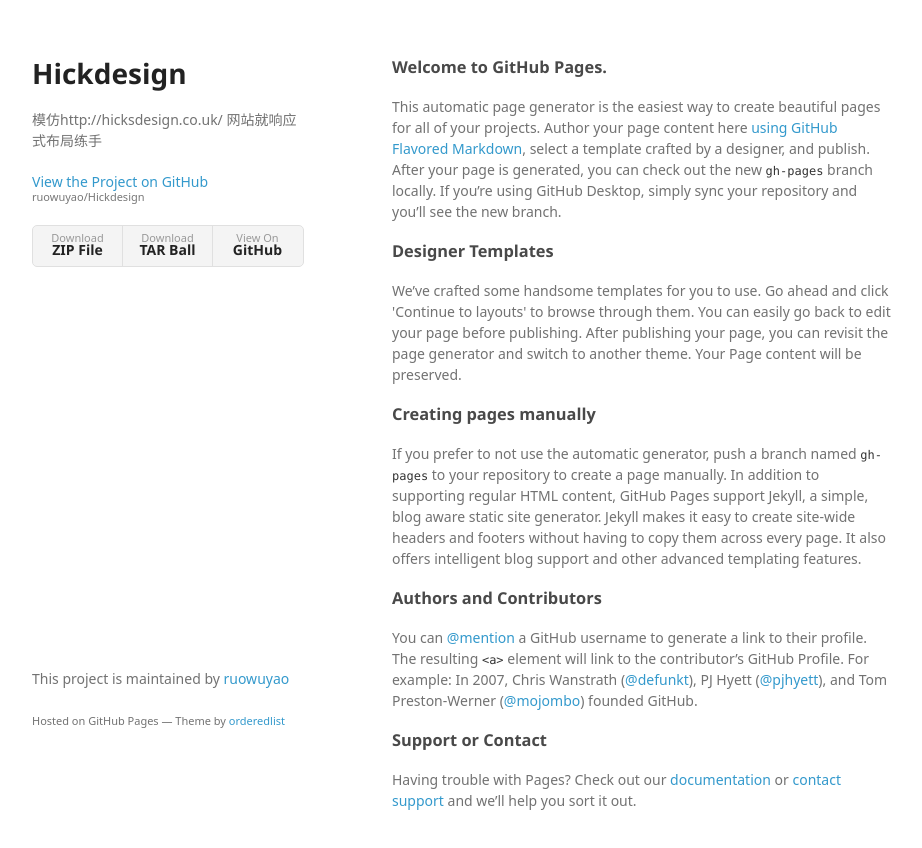
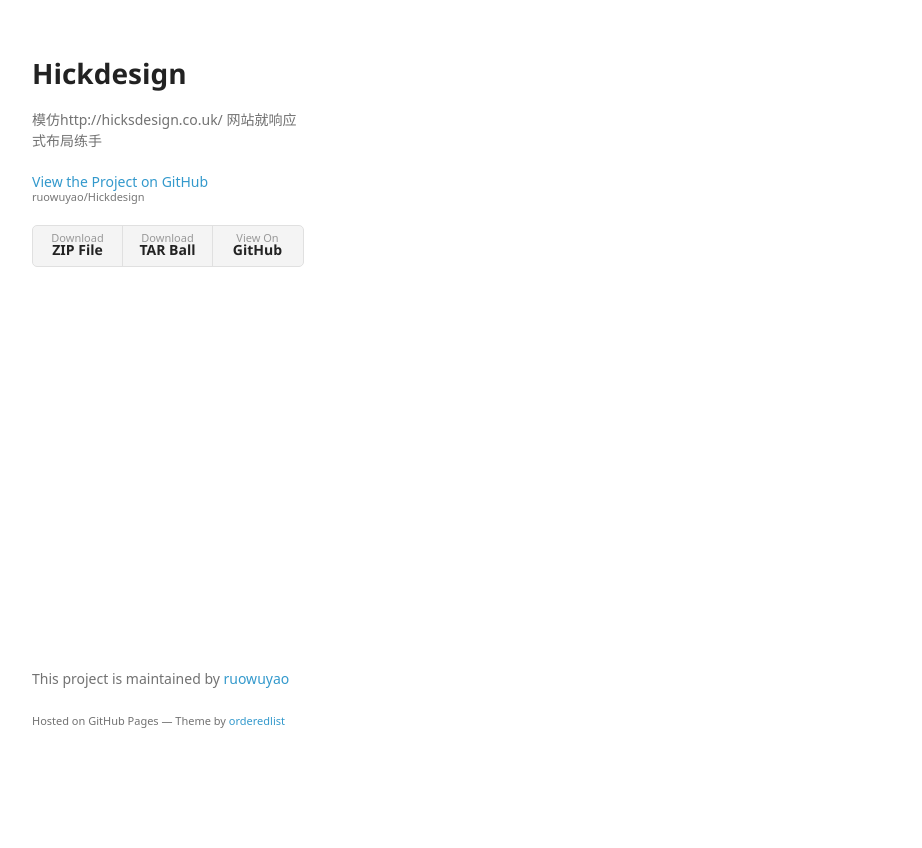
Before and after one commit to ruowuyao/Hickdesign, a plain HTML site: page index.html in a window 1280 px wide. Shown: the whole page, without its empty margins (178-1100 px from the left). After the commit the page ends 800 px from the top, so only its background shows below. Drawn offline with Linux system fonts and the light colour scheme; a web font is replaced by a local one.

Commit message:
Update index.html

```diff
--- a/index.html
+++ b/index.html
@@ -28,30 +28,9 @@
         </ul>
       </header>
       <section>
-        <h3>
-<a id="welcome-to-github-pages" class="anchor" href="#welcome-to-github-pages" aria-hidden="true"><span aria-hidden="true" class="octicon octicon-link"></span></a>Welcome to GitHub Pages.</h3>
 
-<p>This automatic page generator is the easiest way to create beautiful pages for all of your projects. Author your page content here <a href="https://guides.github.com/features/mastering-markdown/">using GitHub Flavored Markdown</a>, select a template crafted by a designer, and publish. After your page is generated, you can check out the new <code>gh-pages</code> branch locally. If you’re using GitHub Desktop, simply sync your repository and you’ll see the new branch.</p>
 
-<h3>
-<a id="designer-templates" class="anchor" href="#designer-templates" aria-hidden="true"><span aria-hidden="true" class="octicon octicon-link"></span></a>Designer Templates</h3>
 
-<p>We’ve crafted some handsome templates for you to use. Go ahead and click 'Continue to layouts' to browse through them. You can easily go back to edit your page before publishing. After publishing your page, you can revisit the page generator and switch to another theme. Your Page content will be preserved.</p>
-
-<h3>
-<a id="creating-pages-manually" class="anchor" href="#creating-pages-manually" aria-hidden="true"><span aria-hidden="true" class="octicon octicon-link"></span></a>Creating pages manually</h3>
-
-<p>If you prefer to not use the automatic generator, push a branch named <code>gh-pages</code> to your repository to create a page manually. In addition to supporting regular HTML content, GitHub Pages support Jekyll, a simple, blog aware static site generator. Jekyll makes it easy to create site-wide headers and footers without having to copy them across every page. It also offers intelligent blog support and other advanced templating features.</p>
-
-<h3>
-<a id="authors-and-contributors" class="anchor" href="#authors-and-contributors" aria-hidden="true"><span aria-hidden="true" class="octicon octicon-link"></span></a>Authors and Contributors</h3>
-
-<p>You can <a href="https://help.github.com/articles/basic-writing-and-formatting-syntax/#mentioning-users-and-teams" class="user-mention">@mention</a> a GitHub username to generate a link to their profile. The resulting <code>&lt;a&gt;</code> element will link to the contributor’s GitHub Profile. For example: In 2007, Chris Wanstrath (<a href="https://github.com/defunkt" class="user-mention">@defunkt</a>), PJ Hyett (<a href="https://github.com/pjhyett" class="user-mention">@pjhyett</a>), and Tom Preston-Werner (<a href="https://github.com/mojombo" class="user-mention">@mojombo</a>) founded GitHub.</p>
-
-<h3>
-<a id="support-or-contact" class="anchor" href="#support-or-contact" aria-hidden="true"><span aria-hidden="true" class="octicon octicon-link"></span></a>Support or Contact</h3>
-
-<p>Having trouble with Pages? Check out our <a href="https://help.github.com/pages">documentation</a> or <a href="https://github.com/contact">contact support</a> and we’ll help you sort it out.</p>
       </section>
       <footer>
         <p>This project is maintained by <a href="https://github.com/ruowuyao">ruowuyao</a></p>
```
